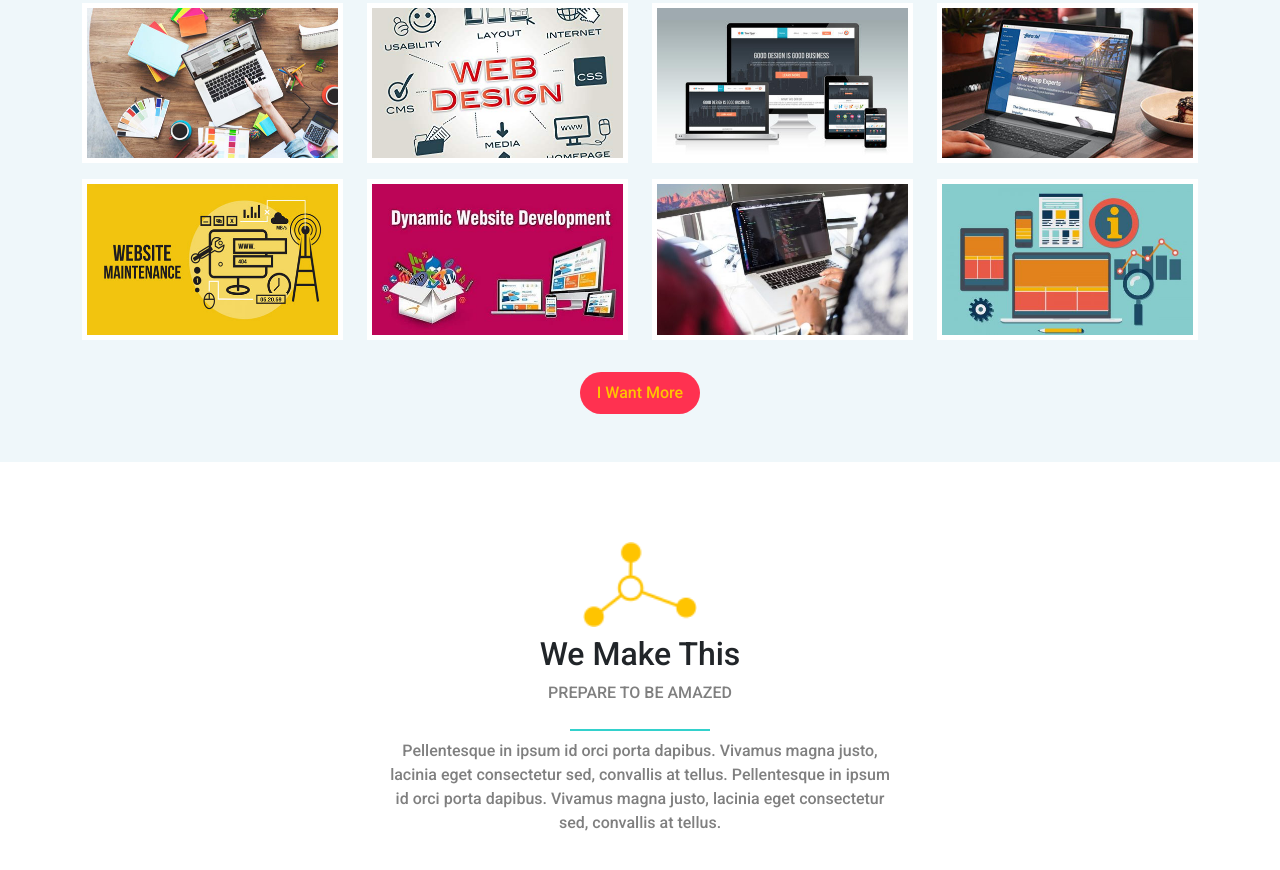
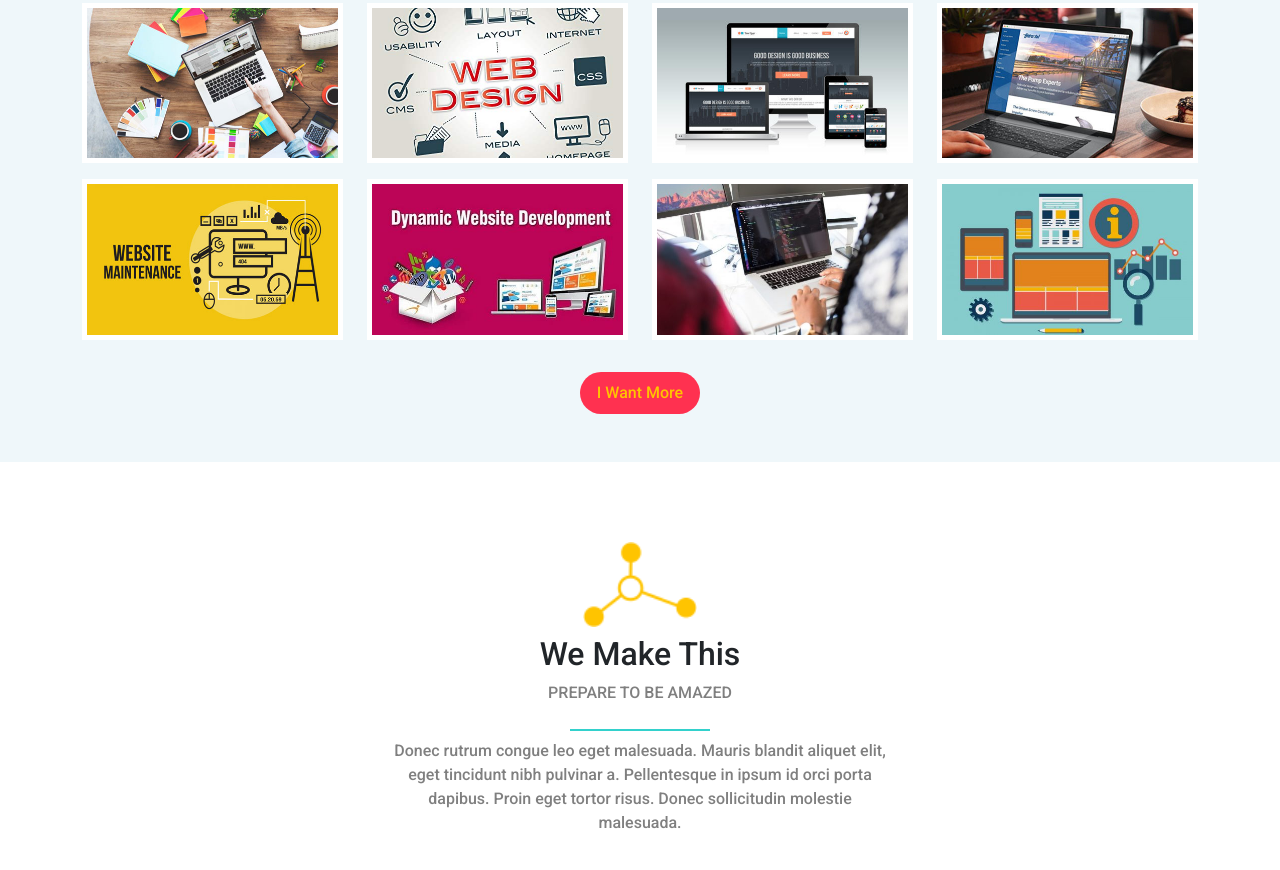
Before and after one commit to IbrahimQandeel01/Bondi-FirstBootstrabProject, a plain HTML site: page index.html in a window 1280 px wide. Shown: the part 1898-2768 px from the top of the page. Drawn offline with Linux system fonts and the light colour scheme.

Commit message:
the second commit

```diff
--- a/index.html
+++ b/index.html
@@ -18,8 +18,6 @@
 
 </head>
 <body >
-
-
     <nav class="navbar navbar-expand-lg sticky-top ">
         <div class="container">
             <a class="navbar-brand" href="#"><img height="55px" src="imgs/logo.png" alt=""></a>
@@ -60,8 +58,8 @@
     </nav>
     <div class="landing d-flex justify-content-center align-items-center">
         <div class="text-center text-light">
-            <h1 class="">bondi here i bro</h1>
-            <p class="text-white-50 mb-5">Welcome to our landing page</p>
+            <h1 class="">Taste the Creativity</h1>
+            <p class="text-white-50 mb-5">We make awesome graphic and web design</p>
             <a class="btn rounded-pill main-btn text-capitalize">get Started</a>
         </div>
     </div>
@@ -188,23 +186,22 @@
                 <p class="text-black-50 text-uppercase">Prepare To Be Amazed</p>
                 <div class="m-2" style="background-color: #33D1CC ; height: 2px; width: 140px; "></div>
             </div>
-            <div><p class="text-black-50 paragraph text-center m-auto ">Pellentesque in ipsum id orci porta dapibus. Vivamus magna justo,
-                 lacinia eget consectetur sed, convallis at tellus.
-                Pellentesque in ipsum id orci porta dapibus. Vivamus magna justo,
-                 lacinia eget consectetur sed, convallis at tellus.
+            <div><p class="text-black-50 paragraph text-center m-auto ">Donec rutrum congue leo eget malesuada.
+                Mauris blandit aliquet elit, eget tincidunt nibh pulvinar a.
+                Pellentesque in ipsum id orci porta dapibus.
+                 Proin eget tortor risus. Donec sollicitudin molestie malesuada.
             </p></div>
             <div class="row align-items-center">
                 <div class="col-lg-4 mt-5 pt-5 ">
                     <h4 class="text-capitalize m-auto text-center mb-4 fs-2">the registration</h4>
                     <p class="text-black-50 text-center text-md-start fs-6">
-                    lacinia eget consectetur sed, convallis at tellus.
-                Pellentesque in ipsum id orci porta dapibus. Vivamus magna justo,
-                 lacinia eget consectetur sed, convallis at tellus.
-                 lacinia eget consectetur sed, convallis at tellus.
-                 <br><br>
-                 lacinia eget consectetur sed, convallis at tellus.
-                 acinia eget consectetur sed, convallis at tellus
-                </p>
+                        Vestibulum ac diam sit amet quam vehicula elementum sed sit amet dui. Mauris blandit aliquet elit, eget tincidunt nibh pulvinar a.
+                        <br> <br>
+                        Donec rutrum congue leo eget malesuada. Mauris blandit aliquet elit,
+                        eget tincidunt nibh pulvinar a.
+                        Pellentesque in ipsum id orci porta dapibus. Proin eget tortor risus.
+                        Donec sollicitudin molestie malesuada.
+                    </p>
             <div class="mt-5 text-center"><a class="btn rounded-pill main-btn text-capitalize">order me now</a></div>
 
             </div>
@@ -217,10 +214,9 @@
     <div class="team text-center py-5">
         <div class="container py-5">
             <h2 class=" fw-bold text-capitalize">meet the team</h2>
-            <p class="text text-black-50 ">Pellentesque in ipsum id orci porta dapibus. Vivamus magna justo,
-                 lacinia eget consectetur sed, convallis at tellus.
-                Pellentesque in ipsum id orci porta dapibus. Vivamus magna justo,
-                 lacinia eget consectetur sed, convallis at tellus.</p>
+            <p class="text text-black-50 ">Donec rutrum congue leo eget malesuada. Mauris blandit aliquet elit,
+                 eget tincidunt nibh pulvinar a. Pellentesque in ipsum id orci porta dapibus.
+                 Proin eget tortor risus. Donec sollicitudin molestie malesuada.</p>
                  <div class="row">
                     <div class=" box col-md-6 col-lg-3 ">
                         <img class="img-fluid" src="imgs/team-1.png" alt="">
```
